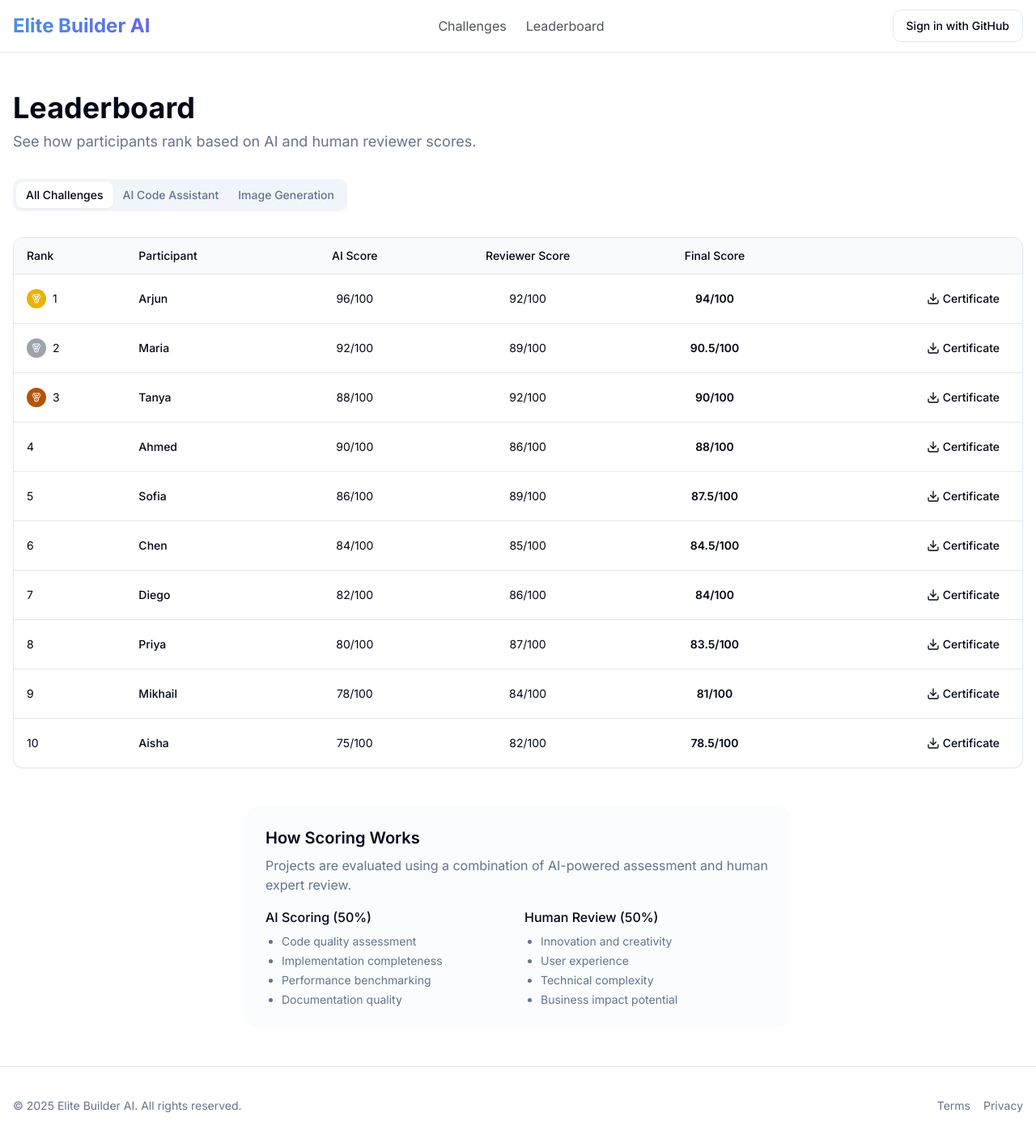
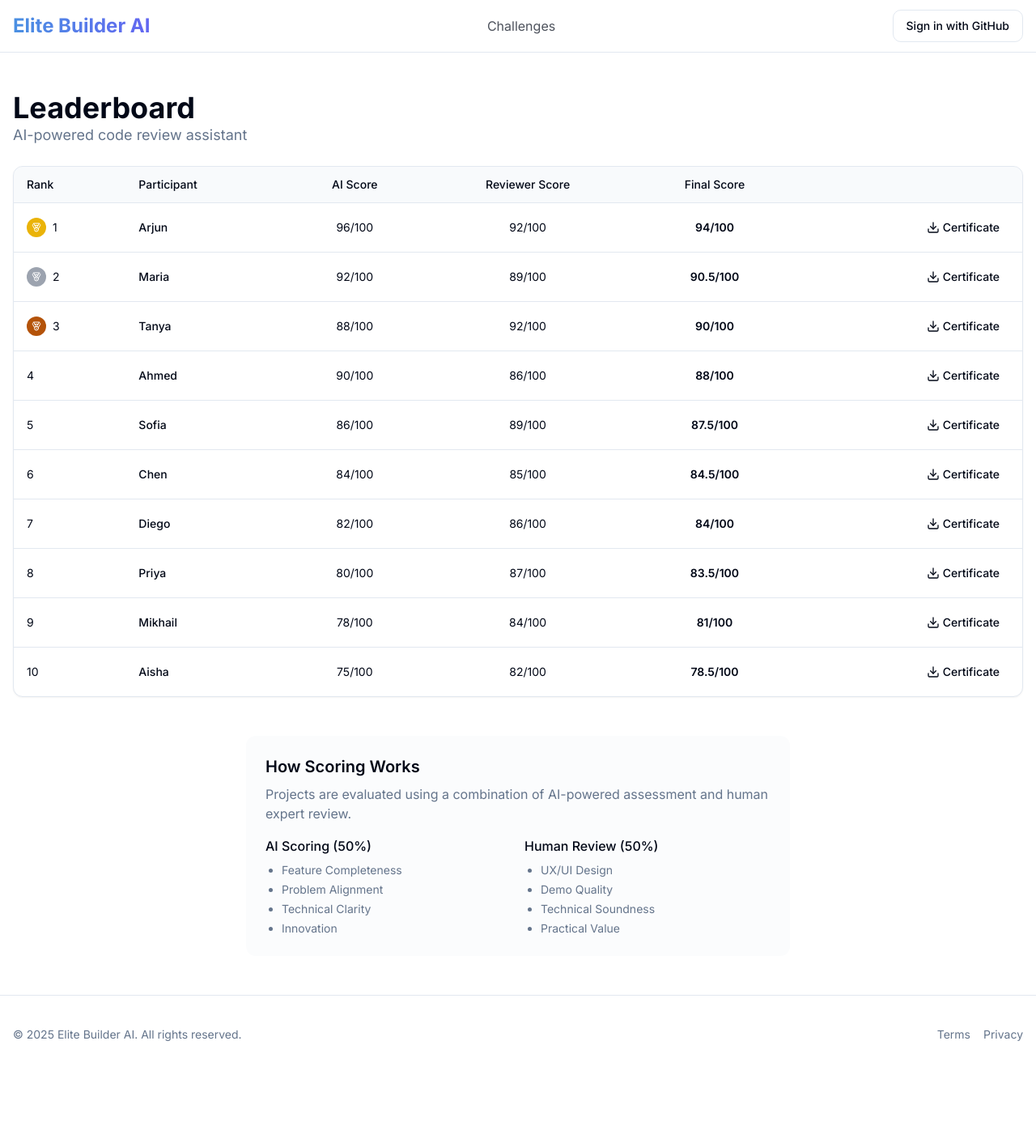
Before and after one commit to NeerajYadavGosu/elite-ai-arena, a React (Vite) app: page /leaderboard in a window 1280 px wide. Shown: the whole page at 81% size. After the commit the page ends 1326 px from the top, so only its background shows below. Built offline with nearby package versions, Linux system fonts and the light colour scheme.

Commit message:
Refactor: Implement design updates
- Updated landing page button and sponsor logos.
- Moved leaderboard button to challenge detail sidebar.
- Modified leaderboard page and scoring details.
- Added participant count to challenge sidebar.

```diff
--- a/src/App.tsx
+++ b/src/App.tsx
@@ -25,6 +25,7 @@ const App = () => (
           <Route path="/challenges/:id" element={<ChallengeDetail />} />
           <Route path="/submit/:id" element={<SubmissionForm />} />
           <Route path="/leaderboard" element={<Leaderboard />} />
+          <Route path="/leaderboard/:id" element={<Leaderboard />} />
           <Route path="*" element={<NotFound />} />
         </Routes>
       </BrowserRouter>
--- a/src/components/LogoMarquee.tsx
+++ b/src/components/LogoMarquee.tsx
@@ -1,14 +1,14 @@
 
 const sponsorLogos = [
   { name: "Google", image: "https://skillicons.dev/icons?i=gcp" },
+  { name: "Microsoft", image: "https://skillicons.dev/icons?i=azure" },
   { name: "Meta", image: "https://skillicons.dev/icons?i=react" },
-  { name: "Nvidia", image: "https://skillicons.dev/icons?i=tensorflow" },
-  { name: "Oracle", image: "https://skillicons.dev/icons?i=java" },
-  { name: "OpenAI", image: "https://skillicons.dev/icons?i=ai" },
-  { name: "Salesforce", image: "https://skillicons.dev/icons?i=salesforce" },
+  { name: "NVIDIA", image: "https://skillicons.dev/icons?i=tensorflow" },
+  // Duplicate for continuous scrolling
+  { name: "Google", image: "https://skillicons.dev/icons?i=gcp" },
   { name: "Microsoft", image: "https://skillicons.dev/icons?i=azure" },
-  { name: "Apple", image: "https://skillicons.dev/icons?i=swift" },
-  { name: "Adobe", image: "https://skillicons.dev/icons?i=ps" }
+  { name: "Meta", image: "https://skillicons.dev/icons?i=react" },
+  { name: "NVIDIA", image: "https://skillicons.dev/icons?i=tensorflow" }
 ];
 
 const LogoMarquee = () => {
@@ -17,7 +17,7 @@ const LogoMarquee = () => {
       <div className="flex w-full overflow-x-hidden">
         <div className="logo-scroll">
           <div className="logo-track">
-            {sponsorLogos.map((logo) => (
+            {sponsorLogos.slice(0, 4).map((logo) => (
               <div key={logo.name} className="flex items-center justify-center mx-8">
                 <img
                   src={logo.image}
@@ -29,7 +29,7 @@ const LogoMarquee = () => {
             ))}
           </div>
           <div className="logo-track" aria-hidden="true">
-            {sponsorLogos.map((logo) => (
+            {sponsorLogos.slice(4).map((logo) => (
               <div key={`${logo.name}-duplicate`} className="flex items-center justify-center mx-8">
                 <img
                   src={logo.image}
--- a/src/components/Navbar.tsx
+++ b/src/components/Navbar.tsx
@@ -14,9 +14,6 @@ const Navbar = () => {
           <Link to="/challenges" className="text-foreground/70 hover:text-foreground transition-colors">
             Challenges
           </Link>
-          <Link to="/leaderboard" className="text-foreground/70 hover:text-foreground transition-colors">
-            Leaderboard
-          </Link>
         </nav>
 
         <div className="flex items-center space-x-4">
--- a/src/pages/Index.tsx
+++ b/src/pages/Index.tsx
@@ -25,10 +25,7 @@ const Index = () => {
             </p>
             <div className="flex flex-col sm:flex-row gap-4 mt-4">
               <Button asChild size="lg" className="gradient-bg">
-                <Link to="/challenges">View Challenges</Link>
-              </Button>
-              <Button asChild size="lg" variant="outline">
-                <a href="#">Sign in with GitHub</a>
+                <Link to="/challenges">Start Building</Link>
               </Button>
             </div>
           </div>
--- a/src/pages/Leaderboard.tsx
+++ b/src/pages/Leaderboard.tsx
@@ -1,14 +1,27 @@
 
 import { useState } from "react";
+import { useParams, Link } from "react-router-dom";
 import Navbar from "@/components/Navbar";
 import Footer from "@/components/Footer";
 import { Button } from "@/components/ui/button";
 import { Card } from "@/components/ui/card";
 import { Tabs, TabsContent, TabsList, TabsTrigger } from "@/components/ui/tabs";
-import { Download, Medal } from "lucide-react";
+import { Download, Medal, ChevronLeft } from "lucide-react";
 
-// Mock data for leaderboard
-const mockLeaderboardData = [
+// Mock data for challenge-specific leaderboards
+const mockChallengeLeaderboards: Record<string, {
+  challengeName: string,
+  participants: Array<{
+    rank: number,
+    name: string,
+    aiScore: number,
+    reviewerScore: number,
+    finalScore: number
+  }>
+}> = {
+  "1": {
+    challengeName: "AI-powered code review assistant",
+    participants: [
       { rank: 1, name: "Arjun", aiScore: 96, reviewerScore: 92, finalScore: 94 },
       { rank: 2, name: "Maria", aiScore: 92, reviewerScore: 89, finalScore: 90.5 },
       { rank: 3, name: "Tanya", aiScore: 88, reviewerScore: 92, finalScore: 90 },
@@ -19,16 +32,47 @@ const mockLeaderboardData = [
       { rank: 8, name: "Priya", aiScore: 80, reviewerScore: 87, finalScore: 83.5 },
       { rank: 9, name: "Mikhail", aiScore: 78, reviewerScore: 84, finalScore: 81 },
       { rank: 10, name: "Aisha", aiScore: 75, reviewerScore: 82, finalScore: 78.5 },
-];
-
-const challengeTabs = [
-  { id: "all", name: "All Challenges" },
-  { id: "ai-assistant", name: "AI Code Assistant" },
-  { id: "image-gen", name: "Image Generation" },
-];
+    ]
+  },
+  "2": {
+    challengeName: "Next-gen image generation API",
+    participants: [
+      { rank: 1, name: "Sarah", aiScore: 98, reviewerScore: 94, finalScore: 96 },
+      { rank: 2, name: "Jamal", aiScore: 94, reviewerScore: 92, finalScore: 93 },
+      { rank: 3, name: "Akira", aiScore: 92, reviewerScore: 90, finalScore: 91 },
+      { rank: 4, name: "Elena", aiScore: 88, reviewerScore: 92, finalScore: 90 },
+      { rank: 5, name: "Marcus", aiScore: 86, reviewerScore: 88, finalScore: 87 },
+      { rank: 6, name: "Leila", aiScore: 84, reviewerScore: 87, finalScore: 85.5 },
+      { rank: 7, name: "Noah", aiScore: 82, reviewerScore: 84, finalScore: 83 },
+      { rank: 8, name: "Fatima", aiScore: 80, reviewerScore: 84, finalScore: 82 },
+      { rank: 9, name: "Carlos", aiScore: 78, reviewerScore: 82, finalScore: 80 },
+      { rank: 10, name: "Min", aiScore: 76, reviewerScore: 80, finalScore: 78 },
+    ]
+  }
+};
 
 const Leaderboard = () => {
+  const { id } = useParams<{ id: string }>();
   const [activeTab, setActiveTab] = useState("all");
+
+  // Get challenge data based on ID, or default to first challenge if no ID
+  const challengeData = id ? mockChallengeLeaderboards[id] : mockChallengeLeaderboards["1"];
+
+  // If no challenge data found, show "not found" message
+  if (!challengeData) {
+    return (
+      <div className="flex min-h-screen flex-col">
+        <Navbar />
+        <main className="flex-1 container mx-auto px-4 py-16 flex items-center justify-center">
+          <div className="text-center">
+            <h1 className="text-2xl font-bold mb-4">Challenge leaderboard not found</h1>
+            <Link to="/challenges" className="text-primary underline">Back to challenges</Link>
+          </div>
+        </main>
+        <Footer />
+      </div>
+    );
+  }
 
   return (
     <div className="flex min-h-screen flex-col">
@@ -36,23 +80,24 @@ const Leaderboard = () => {
 
       <main className="flex-1">
         <div className="container mx-auto px-4 py-8 md:py-12">
-          <h1 className="text-3xl md:text-4xl font-bold mb-2">Leaderboard</h1>
-          <p className="text-muted-foreground text-lg mb-8">
-            See how participants rank based on AI and human reviewer scores.
+          <div className="flex flex-wrap items-center justify-between gap-4 mb-6">
+            <div>
+              {id && (
+                <Link to={`/challenges/${id}`} className="flex items-center text-sm text-muted-foreground hover:text-foreground mb-2">
+                  <Button variant="ghost" size="sm" className="gap-1">
+                    <ChevronLeft className="h-4 w-4" />
+                    Back to challenge
+                  </Button>
+                </Link>
+              )}
+              <h1 className="text-3xl md:text-4xl font-bold">Leaderboard</h1>
+              <p className="text-muted-foreground text-lg">
+                {challengeData.challengeName}
               </p>
+            </div>
+          </div>
 
-          <Tabs defaultValue="all" className="mb-8">
-            <TabsList className="mb-6">
-              {challengeTabs.map((tab) => (
-                <TabsTrigger key={tab.id} value={tab.id}>
-                  {tab.name}
-                </TabsTrigger>
-              ))}
-            </TabsList>
-
-            {challengeTabs.map((tab) => (
-              <TabsContent key={tab.id} value={tab.id}>
-                <Card className="overflow-hidden">
+          <Card className="overflow-hidden mb-8">
             <div className="overflow-x-auto">
               <table className="w-full text-sm">
                 <thead>
@@ -66,7 +111,7 @@ const Leaderboard = () => {
                   </tr>
                 </thead>
                 <tbody>
-                        {mockLeaderboardData.map((entry) => (
+                  {challengeData.participants.map((entry) => (
                     <tr key={entry.rank} className="border-t border-border hover:bg-muted/20">
                       <td className="py-3 px-4">
                         {entry.rank <= 3 ? (
@@ -99,9 +144,6 @@ const Leaderboard = () => {
               </table>
             </div>
           </Card>
-              </TabsContent>
-            ))}
-          </Tabs>
 
           <div className="max-w-2xl mx-auto bg-muted/30 rounded-lg p-6 mt-12">
             <h2 className="text-xl font-semibold mb-2">How Scoring Works</h2>
@@ -112,19 +154,19 @@ const Leaderboard = () => {
               <div>
                 <h3 className="font-medium mb-2">AI Scoring (50%)</h3>
                 <ul className="list-disc pl-5 text-sm space-y-1 text-muted-foreground">
-                  <li>Code quality assessment</li>
-                  <li>Implementation completeness</li>
-                  <li>Performance benchmarking</li>
-                  <li>Documentation quality</li>
+                  <li>Feature Completeness</li>
+                  <li>Problem Alignment</li>
+                  <li>Technical Clarity</li>
+                  <li>Innovation</li>
                 </ul>
               </div>
               <div>
                 <h3 className="font-medium mb-2">Human Review (50%)</h3>
                 <ul className="list-disc pl-5 text-sm space-y-1 text-muted-foreground">
-                  <li>Innovation and creativity</li>
-                  <li>User experience</li>
-                  <li>Technical complexity</li>
-                  <li>Business impact potential</li>
+                  <li>UX/UI Design</li>
+                  <li>Demo Quality</li>
+                  <li>Technical Soundness</li>
+                  <li>Practical Value</li>
                 </ul>
               </div>
             </div>
```
Also changed, not shown: src/pages/ChallengeDetail.tsx (+11 -3 lines). Lines whose indentation alone changed are shown as unchanged.
